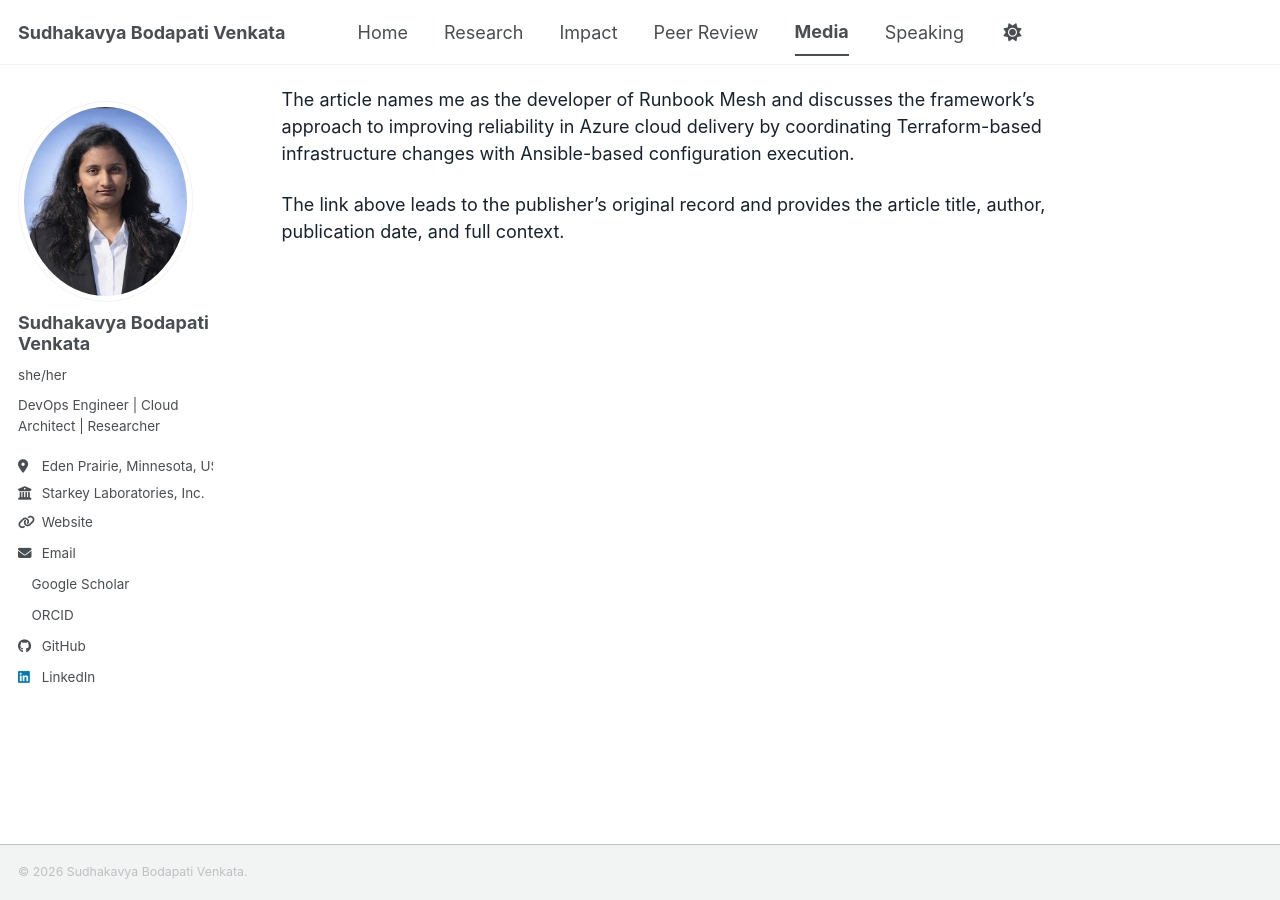
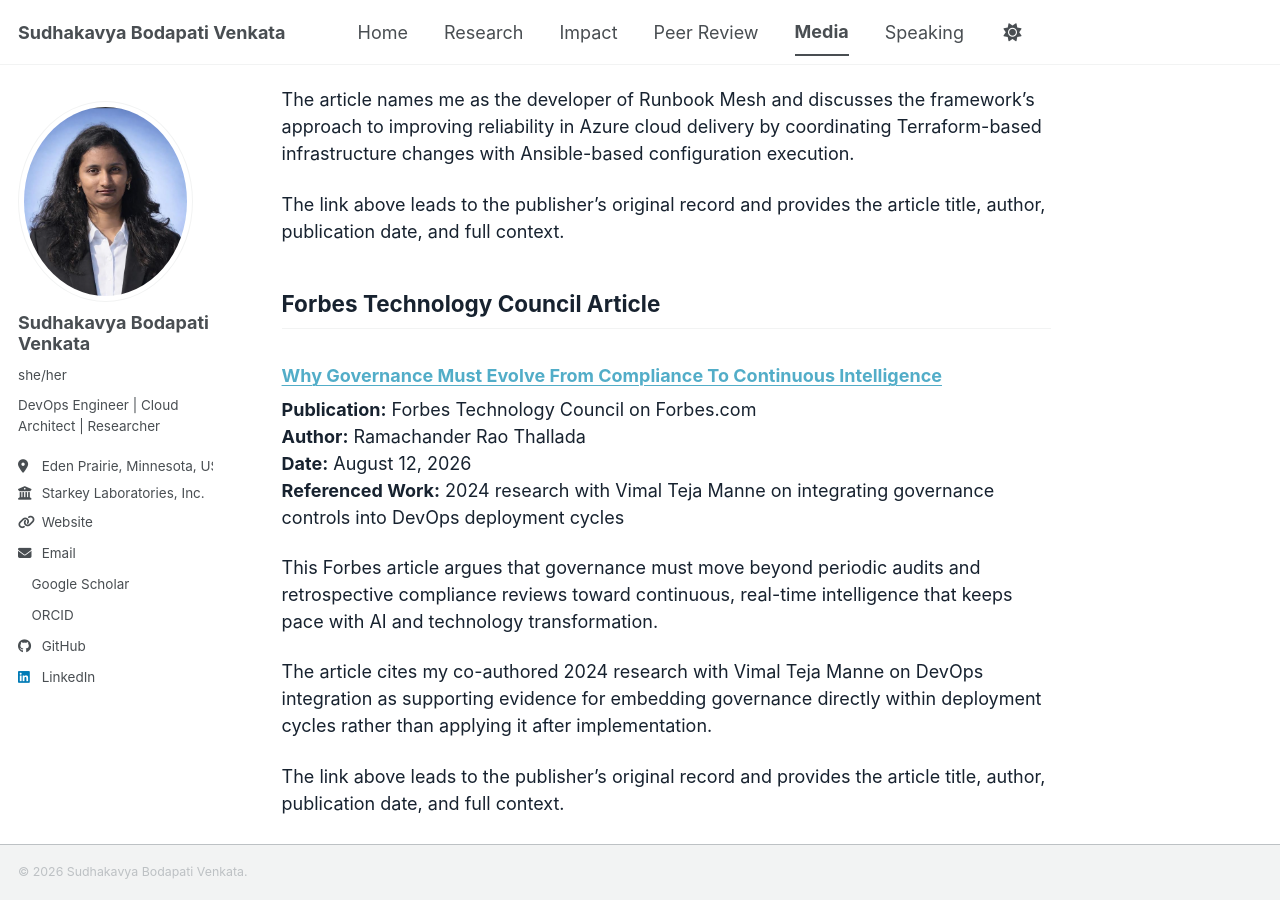
Before and after one commit to sudhakavya/sudhakavyabodapati, a Jekyll site: the page built from _pages/media.md, in a window 1280 px wide and 900 px high, scrolled down 603 px. Built offline with Jekyll 4.4.1, drawn with Linux system fonts in a browser that asks for light colours; a style sheet for code colours, icons or effects is not loaded.

Commit message:
Update media.md

```diff
--- a/_pages/media.md
+++ b/_pages/media.md
@@ -22,3 +22,16 @@ This Forbes article discusses the importance of reliable cloud delivery and expl
 The article names me as the developer of Runbook Mesh and discusses the framework's approach to improving reliability in Azure cloud delivery by coordinating Terraform-based infrastructure changes with Ansible-based configuration execution.
 
 The link above leads to the publisher's original record and provides the article title, author, publication date, and full context.
+
+## Forbes Technology Council Article
+### [Why Governance Must Evolve From Compliance To Continuous Intelligence](https://www.forbes.com/councils/forbestechcouncil/2026/08/12/why-governance-must-evolve-from-compliance-to-continuous-intelligence/)
+**Publication:** Forbes Technology Council on Forbes.com<br>
+**Author:** Ramachander Rao Thallada<br>
+**Date:** August 12, 2026<br>
+**Referenced Work:** 2024 research with Vimal Teja Manne on integrating governance controls into DevOps deployment cycles
+
+This Forbes article argues that governance must move beyond periodic audits and retrospective compliance reviews toward continuous, real-time intelligence that keeps pace with AI and technology transformation.
+
+The article cites my co-authored 2024 research with Vimal Teja Manne on DevOps integration as supporting evidence for embedding governance directly within deployment cycles rather than applying it after implementation.
+
+The link above leads to the publisher's original record and provides the article title, author, publication date, and full context.
```
